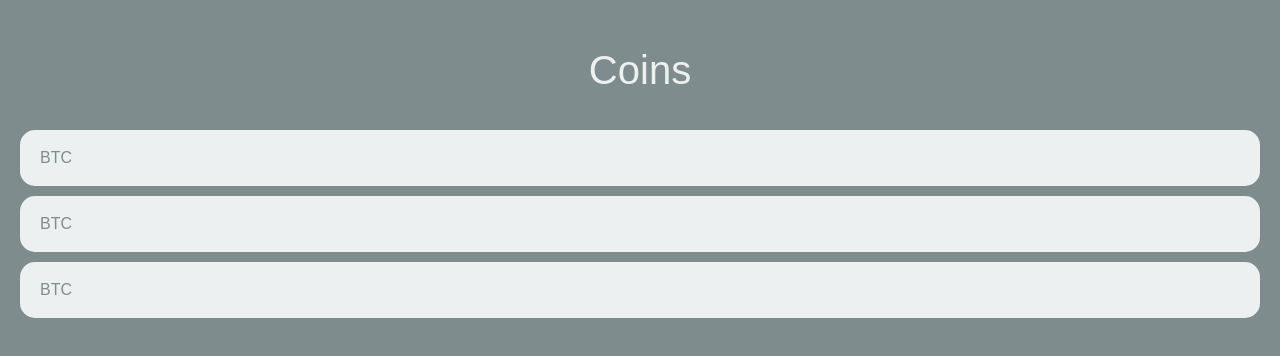
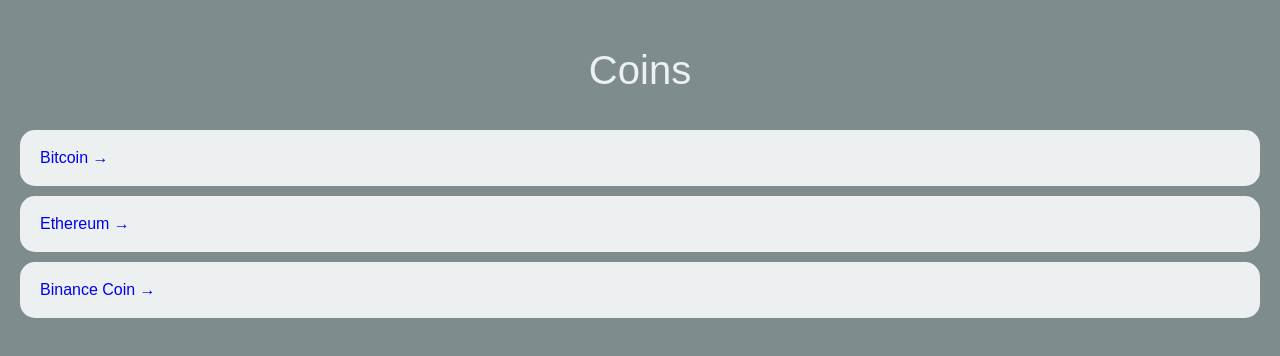
Before and after one commit to devheedoo/react-masterclass, a React (Create React App) app: page / in a window 1280 px wide. Shown: the top 356 px of the page. Built offline with nearby package versions, Linux system fonts and the light colour scheme.

Commit message:
feat(4.2): Add coin samples and link them

```diff
--- a/src/routes/Coins.tsx
+++ b/src/routes/Coins.tsx
@@ -1,3 +1,4 @@
+import { Link } from "react-router-dom";
 import styled from "styled-components";
 
 const Container = styled.div`
@@ -25,6 +26,36 @@ const Coin = styled.div`
   margin-bottom: 10px;
 `;
 
+const coinsSample = [
+  {
+    id: "btc-bitcoin",
+    name: "Bitcoin",
+    symbol: "BTC",
+    rank: 1,
+    is_new: false,
+    is_active: true,
+    type: "coin",
+  },
+  {
+    id: "eth-ethereum",
+    name: "Ethereum",
+    symbol: "ETH",
+    rank: 2,
+    is_new: false,
+    is_active: true,
+    type: "coin",
+  },
+  {
+    id: "bnb-binance-coin",
+    name: "Binance Coin",
+    symbol: "BNB",
+    rank: 3,
+    is_new: false,
+    is_active: true,
+    type: "coin",
+  },
+];
+
 function Coins() {
   return (
     <Container>
@@ -32,9 +63,11 @@ function Coins() {
         <Title>Coins</Title>
       </Header>
       <CoinList>
-        <Coin>BTC</Coin>
-        <Coin>BTC</Coin>
-        <Coin>BTC</Coin>
+        {coinsSample.map((coin) => (
+          <Coin key={coin.id}>
+            <Link to={`/${coin.id}`}>{coin.name} &rarr;</Link>
+          </Coin>
+        ))}
       </CoinList>
     </Container>
   );
```
